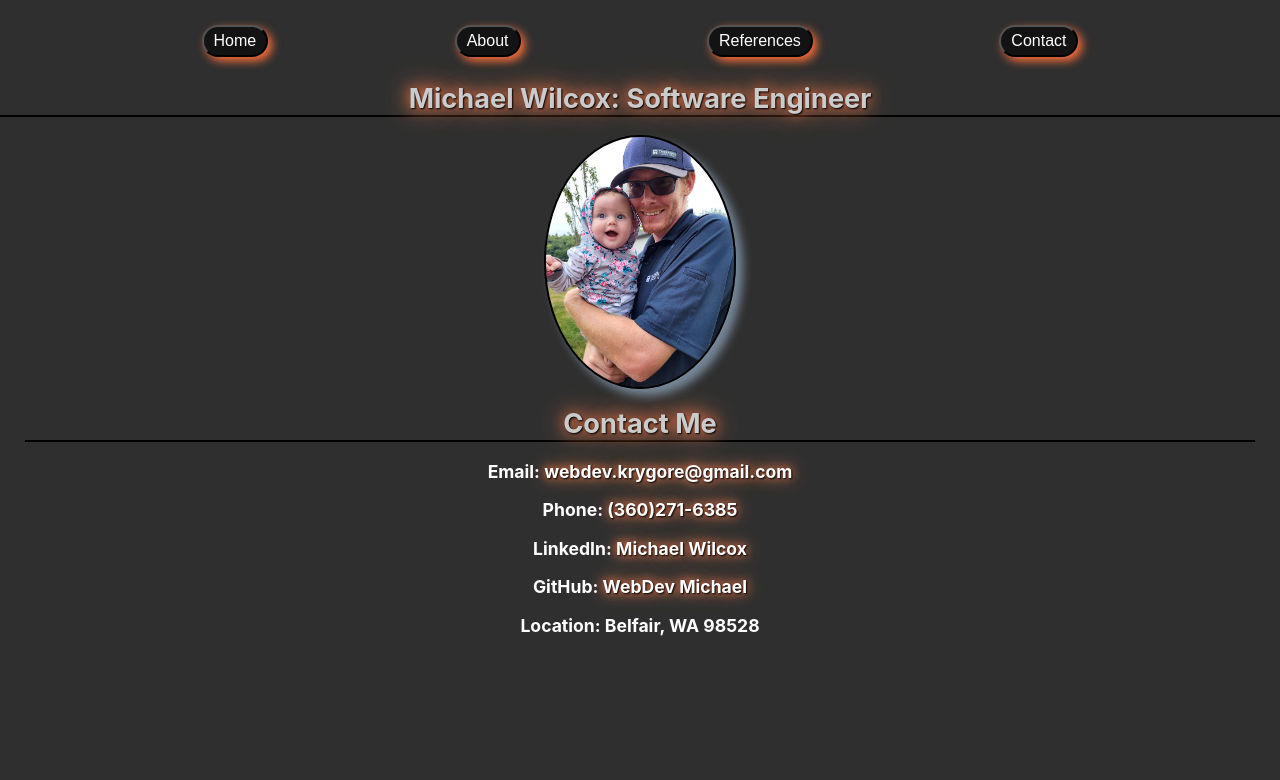
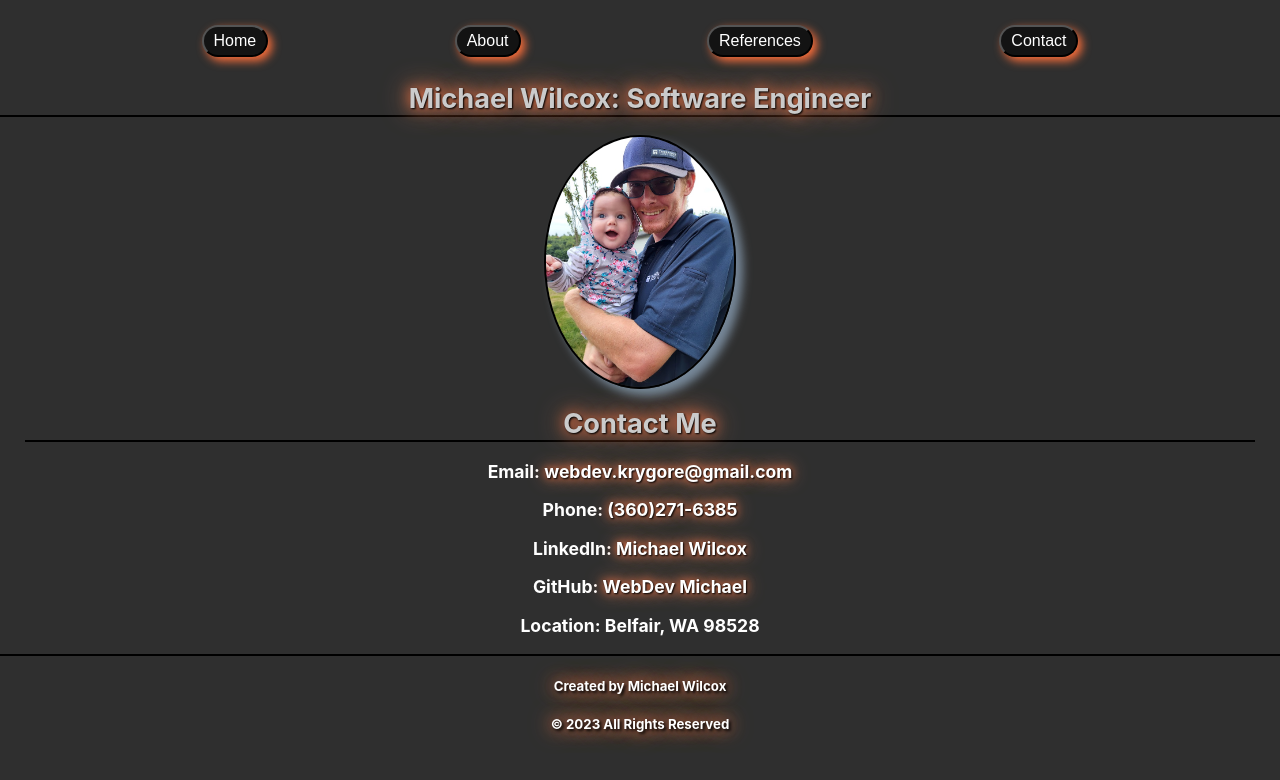
Before and after one commit to Krygore/Personal-Site, a React (Create React App) app in the folder React-site/personal-site/: page /contact in a window 1280 px wide. Shown: the top 780 px of the page. Built offline with nearby package versions, Linux system fonts and the light colour scheme.

Commit message:
Added footer

```diff
--- a/React-site/personal-site/src/App.css
+++ b/React-site/personal-site/src/App.css
@@ -114,3 +114,11 @@ h1 {
 .contact-section h3 {
     font-size: 1.1rem;
 }
+
+.footer {
+    display: flex;
+    justify-content: center;
+    text-align: center;
+    text-shadow: 2px 2px 3px black, 0 0 1.5em rgb(252, 144, 104), 0 0 1em rgb(255, 111, 58);
+    border-top: 2px solid black;
+}
--- a/React-site/personal-site/src/App.js
+++ b/React-site/personal-site/src/App.js
@@ -5,6 +5,7 @@ import About from "./components/About";
 import References from "./components/References";
 import Contact from "./components/Contact";
 import Header from "./components/Header";
+import Footer from "./components/Footer";
 
 import "./App.css";
 
@@ -41,6 +42,7 @@ const Root = () => {
     <>
       <Header />
       <Outlet />
+      <Footer />
     </>
   )
 }
--- /dev/null
+++ b/React-site/personal-site/src/components/Footer.js
@@ -0,0 +1,10 @@
+export default function Footer () {
+    return (
+        <div className="footer">
+            <footer>
+            <h5>Created by Michael Wilcox</h5>
+            <h5>&copy; 2023 All Rights Reserved</h5>
+            </footer>
+        </div>
+    )
+}
```
